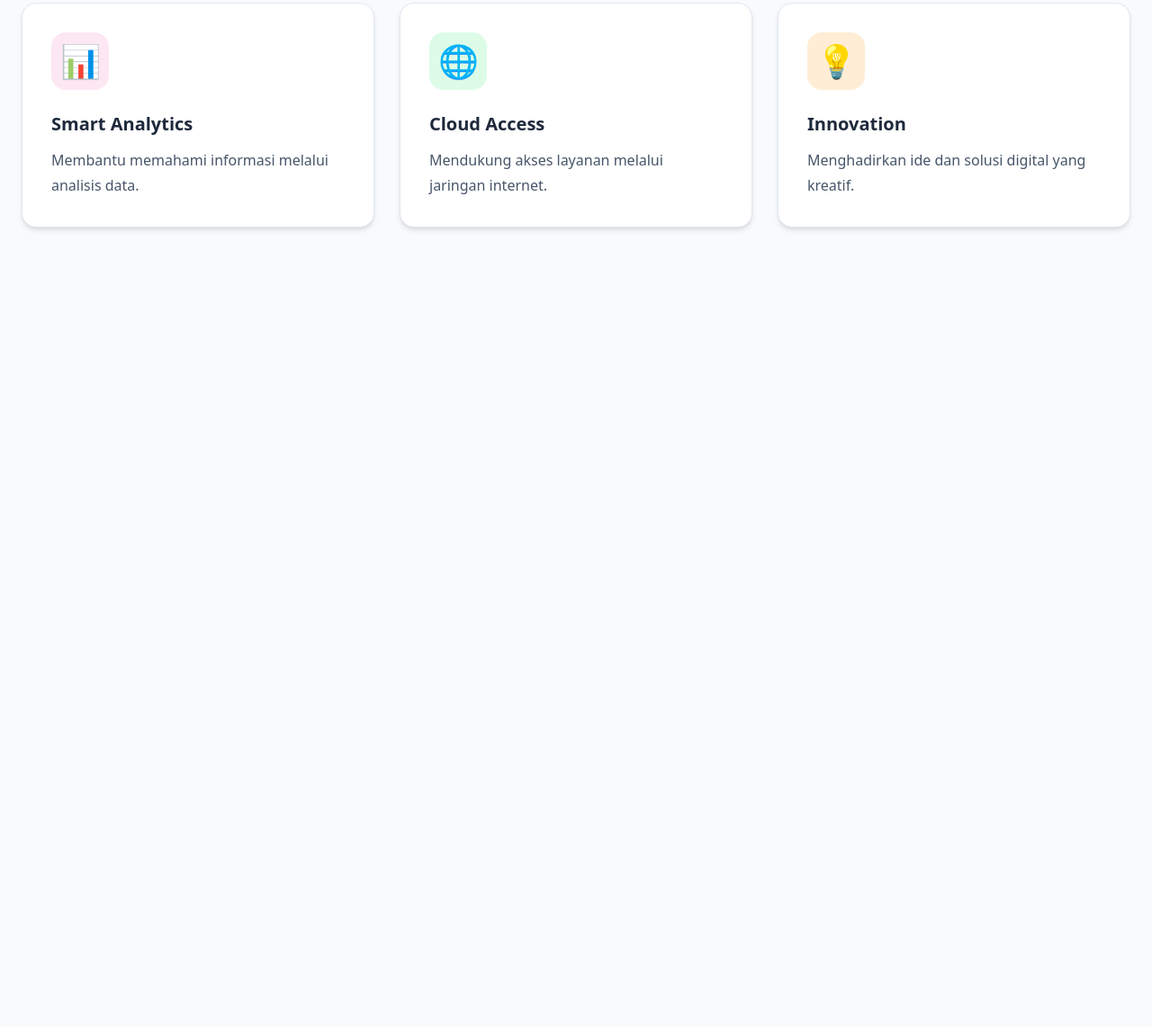
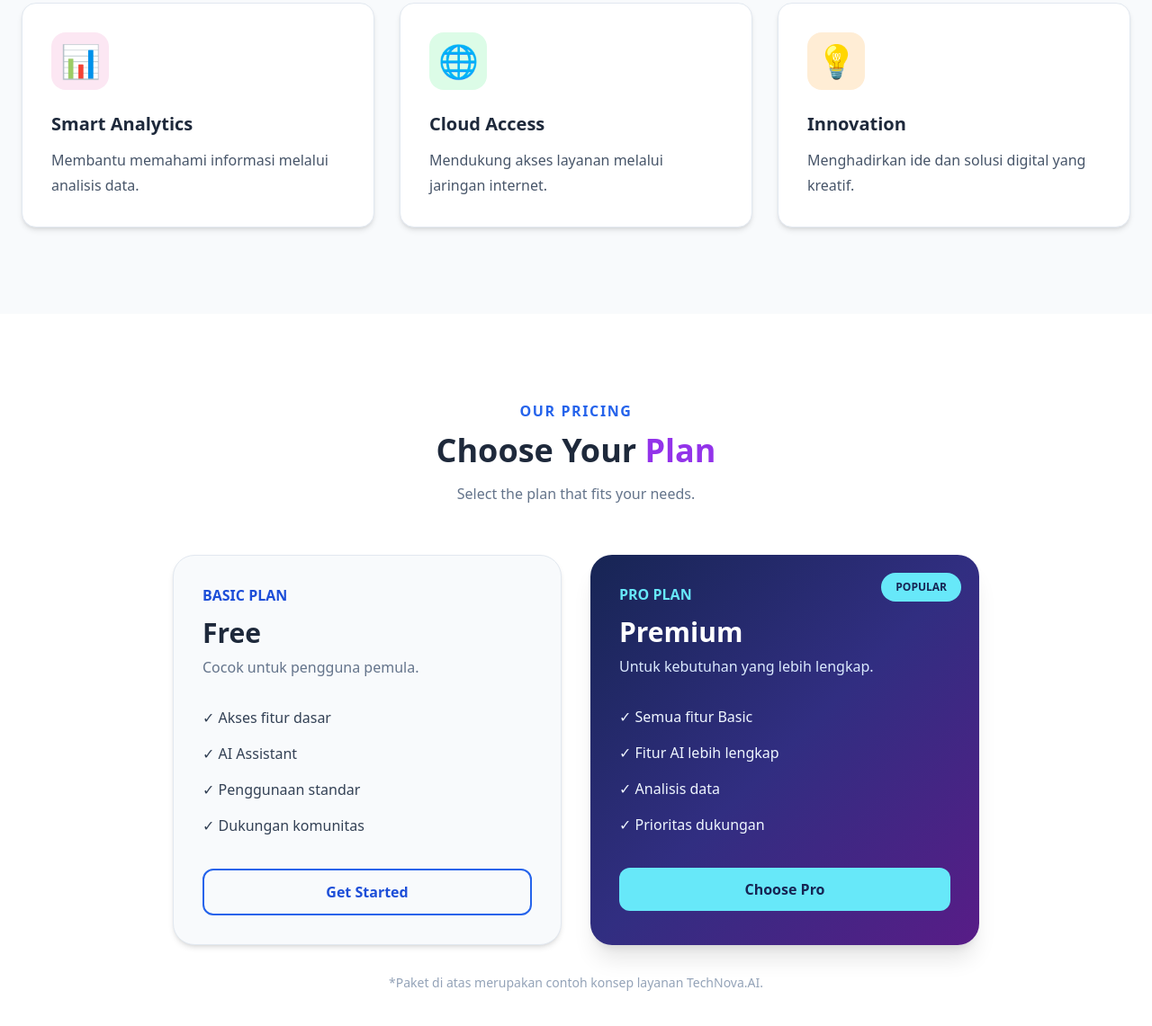
Before and after one commit to irwansyah88761-source/tugas-3.5-Irwansyah-Pratama-, a plain HTML site: page index.html in a window 1280 px wide. Shown: the part 1978-3119 px from the top of the page at 90% size. Before the commit the page ends 2327 px from the top, so only its background shows below. Drawn offline with nearby package versions, Linux system fonts and the light colour scheme.

Commit message:
Menambahkan pricing section dengan dark mode

```diff
--- a/index.html
+++ b/index.html
@@ -405,6 +405,119 @@
 
 <!-- AKHIR TAHAP 5 -->
 
+<!-- TAHAP 6: PRICING SECTION -->
+
+<section id="pricing"
+    class="py-24 bg-white dark:bg-slate-900 text-slate-800 dark:text-white transition-colors duration-300">
+
+    <div class="max-w-6xl mx-auto px-6">
+
+        <!-- JUDUL -->
+        <div class="text-center mb-14">
+
+            <p class="text-blue-600 dark:text-cyan-400 font-bold tracking-widest">
+                OUR PRICING
+            </p>
+
+            <h2 class="text-3xl md:text-4xl font-bold mt-3">
+                Choose Your
+                <span class="text-purple-600 dark:text-purple-400">
+                    Plan
+                </span>
+            </h2>
+
+            <p class="text-slate-500 dark:text-slate-400 mt-4">
+                Select the plan that fits your needs.
+            </p>
+
+        </div>
+
+        <!-- KARTU PAKET -->
+        <div class="grid md:grid-cols-2 gap-8 max-w-4xl mx-auto">
+
+            <!-- BASIC PLAN -->
+            <div class="bg-slate-50 dark:bg-slate-800 border border-slate-200 dark:border-slate-700 rounded-3xl p-8 shadow-md transition-colors duration-300">
+
+                <p class="text-blue-700 dark:text-cyan-400 font-bold mb-3">
+                    BASIC PLAN
+                </p>
+
+                <h3 class="text-3xl font-bold mb-2">
+                    Free
+                </h3>
+
+                <p class="text-slate-500 dark:text-slate-400 mb-8">
+                    Cocok untuk pengguna pemula.
+                </p>
+
+                <div class="space-y-4 mb-9 text-slate-700 dark:text-slate-300">
+
+                    <p>✓ Akses fitur dasar</p>
+                    <p>✓ AI Assistant</p>
+                    <p>✓ Penggunaan standar</p>
+                    <p>✓ Dukungan komunitas</p>
+
+                </div>
+
+                <a href="#contact"
+                    class="block text-center border-2 border-blue-600 dark:border-cyan-400 text-blue-700 dark:text-cyan-300 py-3 rounded-xl font-bold hover:bg-blue-600 hover:text-white dark:hover:bg-cyan-400 dark:hover:text-slate-950 transition">
+
+                    Get Started
+
+                </a>
+
+            </div>
+
+            <!-- PRO PLAN -->
+            <div class="bg-gradient-to-br from-blue-950 via-indigo-900 to-purple-900 dark:from-blue-950 dark:via-slate-900 dark:to-purple-950 text-white rounded-3xl p-8 shadow-xl relative overflow-hidden">
+
+                <!-- LABEL POPULAR -->
+                <div class="absolute top-5 right-5 bg-cyan-300 text-blue-950 text-xs font-bold px-4 py-2 rounded-full">
+                    POPULAR
+                </div>
+
+                <p class="text-cyan-300 font-bold mb-3">
+                    PRO PLAN
+                </p>
+
+                <h3 class="text-3xl font-bold mb-2">
+                    Premium
+                </h3>
+
+                <p class="text-blue-100 mb-8">
+                    Untuk kebutuhan yang lebih lengkap.
+                </p>
+
+                <div class="space-y-4 mb-9 text-blue-50">
+
+                    <p>✓ Semua fitur Basic</p>
+                    <p>✓ Fitur AI lebih lengkap</p>
+                    <p>✓ Analisis data</p>
+                    <p>✓ Prioritas dukungan</p>
+
+                </div>
+
+                <a href="#contact"
+                    class="block text-center bg-cyan-300 text-blue-950 py-3 rounded-xl font-bold hover:bg-cyan-200 transition">
+
+                    Choose Pro
+
+                </a>
+
+            </div>
+
+        </div>
+
+        <p class="text-center text-slate-400 dark:text-slate-500 text-sm mt-8">
+            *Paket di atas merupakan contoh konsep layanan TechNova.AI.
+        </p>
+
+    </div>
+
+</section>
+
+<!-- AKHIR TAHAP 6 -->
+
 
 </body>
 
```
